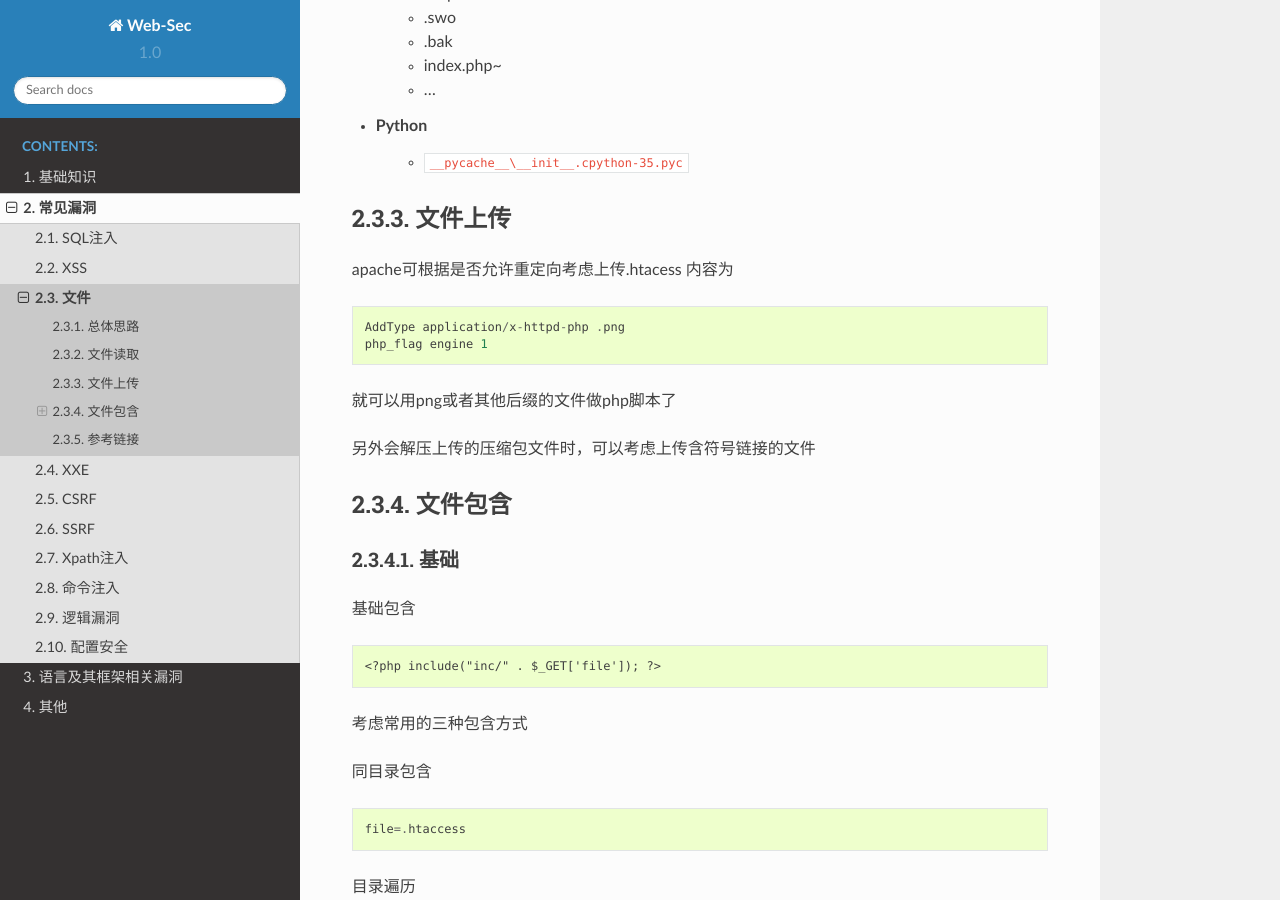
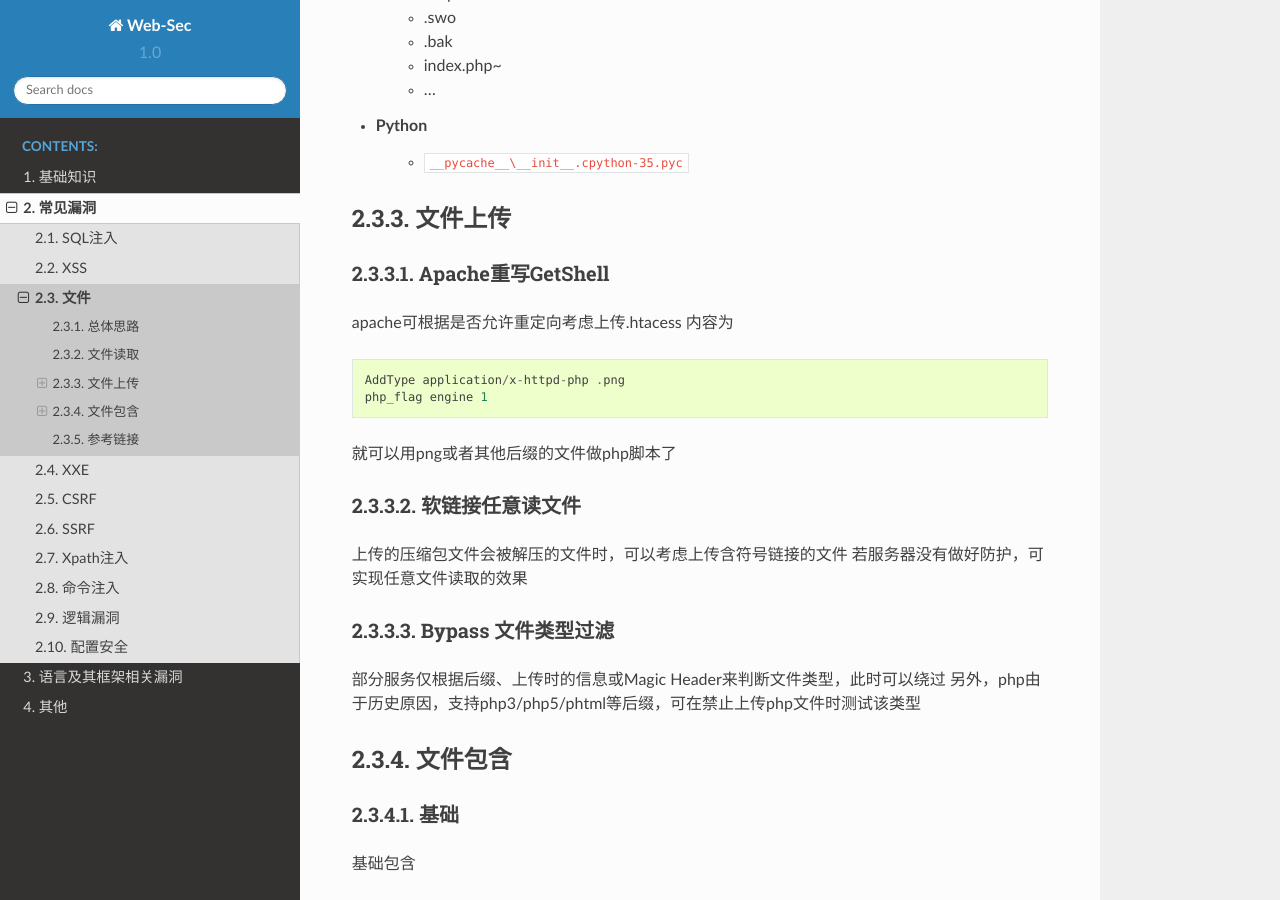
Before and after one commit to LyleMi/Learn-Web-Hacking, a Sphinx documentation site: the page built from source/vuln/file.rst, in a window 1280 px wide and 900 px high, scrolled down 1360 px. Built offline with Sphinx 7.4.7 and the Read the Docs theme 2.0.0, drawn with Linux system fonts in a browser that asks for light colours.

Commit message:
update file related docs

```diff
--- a/source/vuln/file.rst
+++ b/source/vuln/file.rst
@@ -59,6 +59,9 @@
 
 文件上传
 --------------------------------
+
+Apache重写GetShell
+~~~~~~~~~~~~~~~~~~~~~~~~~~~~~~~~
 apache可根据是否允许重定向考虑上传.htacess
 内容为
 
@@ -69,8 +72,15 @@ apache可根据是否允许重定向考虑上传.htacess
 
 就可以用png或者其他后缀的文件做php脚本了
 
-另外会解压上传的压缩包文件时，可以考虑上传含符号链接的文件
+软链接任意读文件
+~~~~~~~~~~~~~~~~~~~~~~~~~~~~~~~~
+上传的压缩包文件会被解压的文件时，可以考虑上传含符号链接的文件
+若服务器没有做好防护，可实现任意文件读取的效果
 
+Bypass 文件类型过滤
+~~~~~~~~~~~~~~~~~~~~~~~~~~~~~~~~
+部分服务仅根据后缀、上传时的信息或Magic Header来判断文件类型，此时可以绕过
+另外，php由于历史原因，支持php3/php5/phtml等后缀，可在禁止上传php文件时测试该类型
 
 文件包含
 --------------------------------
```
